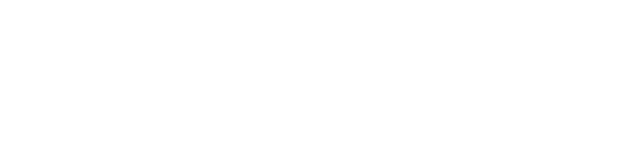
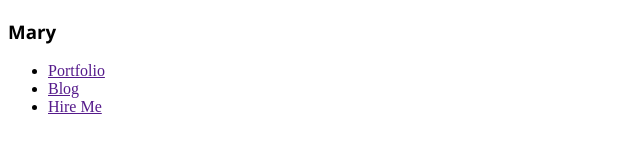
Before and after one commit to Prodhen/web_dev_portfolio, a plain HTML site: page index.html in a window 1280 px wide. Shown: the whole page, without its empty margins (0-640 px from the left). Drawn offline with nearby package versions, Linux system fonts and the light colour scheme.

Commit message:
imported google fonts

```diff
--- a/index.html
+++ b/index.html
@@ -1,11 +1,28 @@
 <!DOCTYPE html>
 <html lang="en">
+
 <head>
     <meta charset="UTF-8">
     <meta name="viewport" content="width=device-width, initial-scale=1.0">
     <title>Document</title>
+    <link rel="stylesheet" href="styles/portfolio.css">
 </head>
+
 <body>
+    <header>
+        <nav>
+            <h3>Mary</h3>
+        </nav>
+        <ul>
+            <li><a href="">Portfolio</a></li>
+            <li><a href="">Blog</a></li>
+            <li><a href="">Hire Me</a></li>
+        </ul>
+
+    </header>
+    <main></main>
+    <footer></footer>
 
 </body>
+
 </html>
--- /dev/null
+++ b/styles/portfolio.css
@@ -0,0 +1,6 @@
+@import url('https://fonts.googleapis.com/css2?family=Open+Sans:ital,wght@0,300..800;1,300..800&display=swap');
+
+/* Nav Styles */
+nav h3{
+    font-family: "Open Sans", serif;
+}
```
